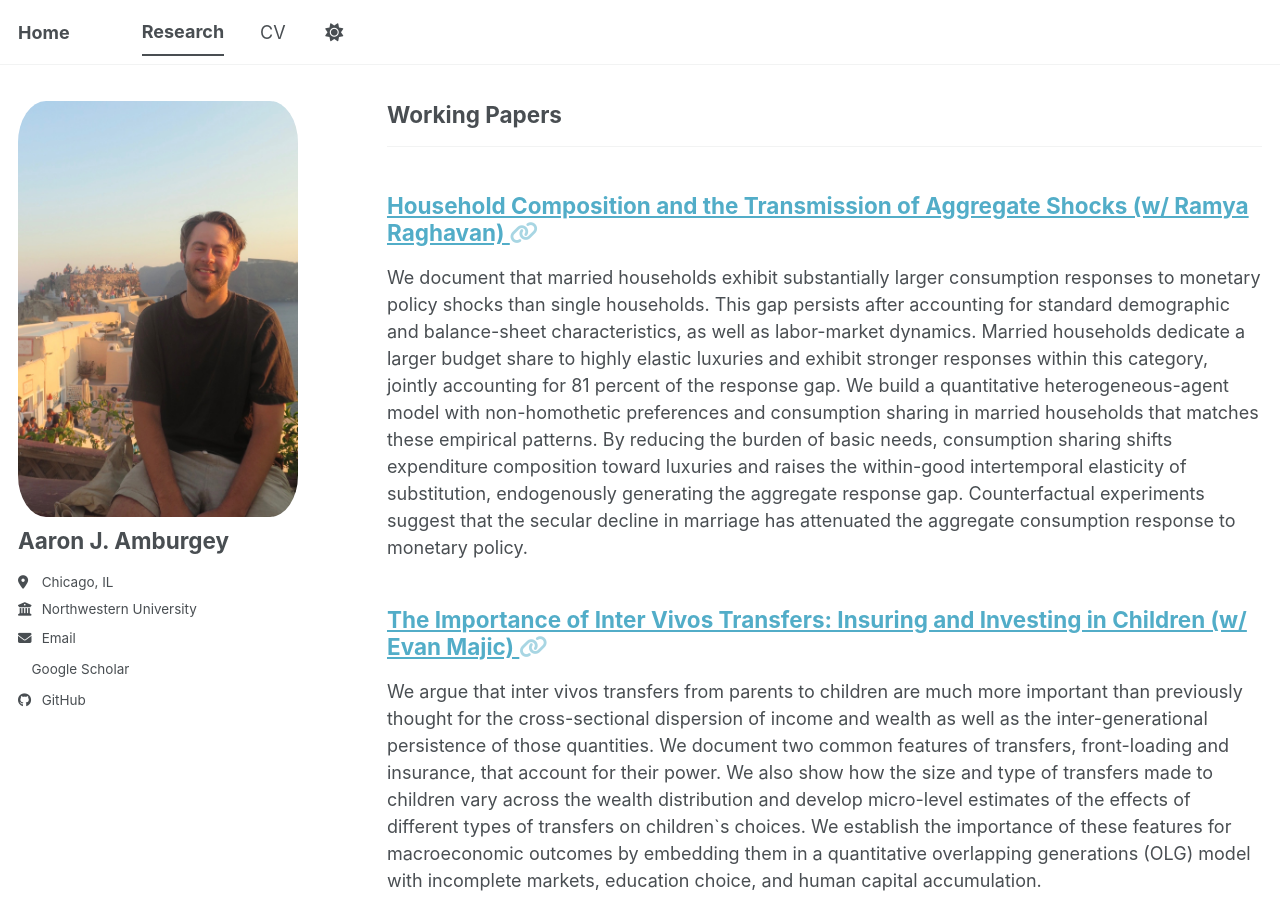
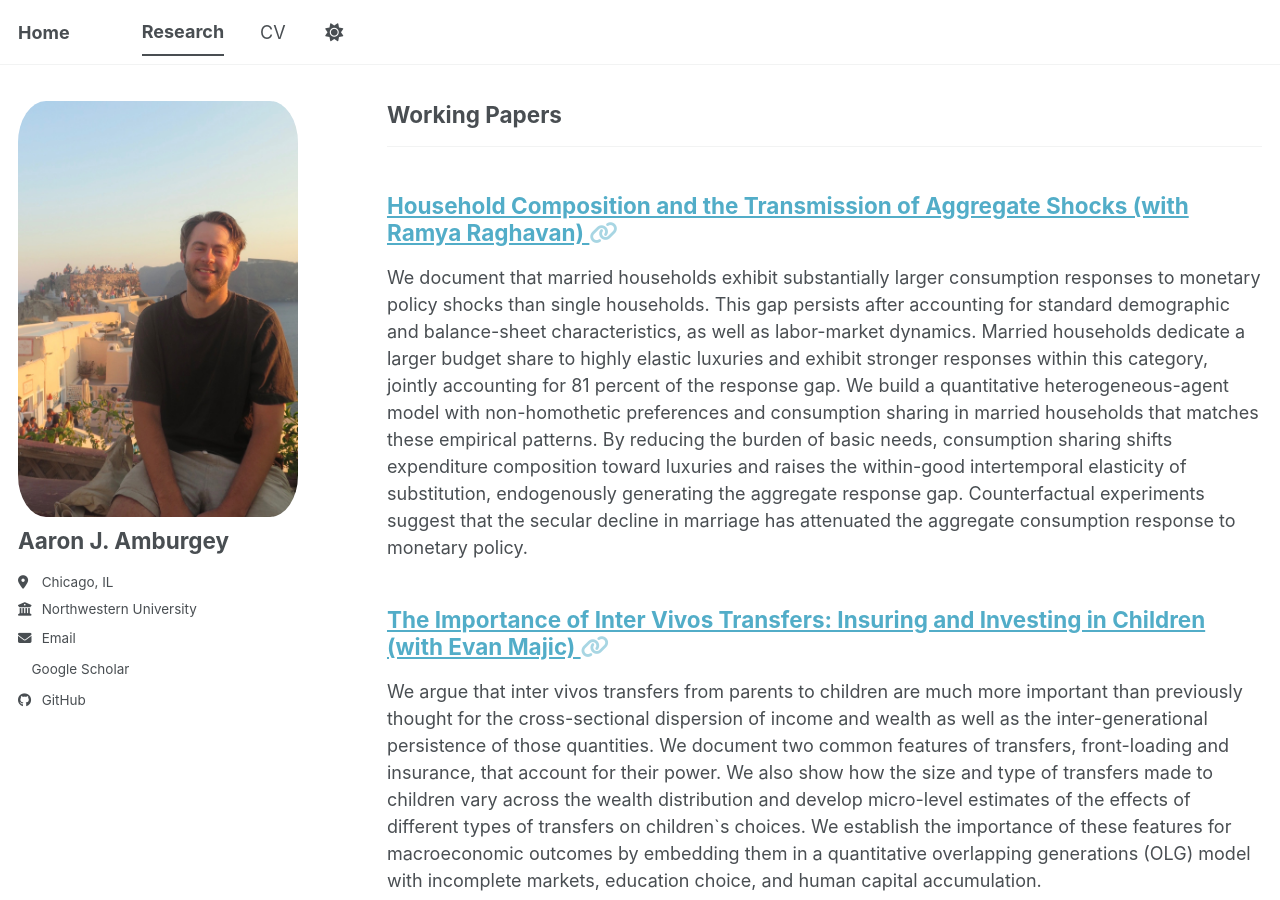
Before and after one commit to ajamburgey/ajamburgey.github.io, a Jekyll site: the page built from _pages/research.html, in a window 1280 px wide and 900 px high. Built offline with Jekyll 4.4.1, drawn with Linux system fonts in a browser that asks for light colours; a style sheet for code colours, icons or effects is not loaded; some of the changed text lies outside the part shown.

```diff
--- a/_research/2026-09-19-household_composition.md
+++ b/_research/2026-09-19-household_composition.md
@@ -3,7 +3,7 @@
 # this one never appears on the site. To add a paper, copy it to
 # YYYY-MM-DD-short-name.md (the date sets the order: newest first in each
 # section) and fill in what applies. Delete any field you don't need.
-title: "Household Composition and the Transmission of Aggregate Shocks (w/ Ramya Raghavan)"
+title: "Household Composition and the Transmission of Aggregate Shocks (with Ramya Raghavan)"
 collection: research
 category: working_papers   # working_papers | publications | work_in_progress
 permalink: /research/household-composition
--- a/_research/2026-10-16-ivts.md
+++ b/_research/2026-10-16-ivts.md
@@ -3,7 +3,7 @@
 # this one never appears on the site. To add a paper, copy it to
 # YYYY-MM-DD-short-name.md (the date sets the order: newest first in each
 # section) and fill in what applies. Delete any field you don't need.
-title: "The Importance of Inter Vivos Transfers: Insuring and Investing in Children (w/ Evan Majic)"
+title: "The Importance of Inter Vivos Transfers: Insuring and Investing in Children (with Evan Majic)"
 collection: research
 category: working_papers   # working_papers | publications | work_in_progress
 permalink: /research/ivts
```
Also changed, not shown: _research/2025-01-01-rtnfci-cofgar.md (added, +30 -0 lines), 1 other file.
